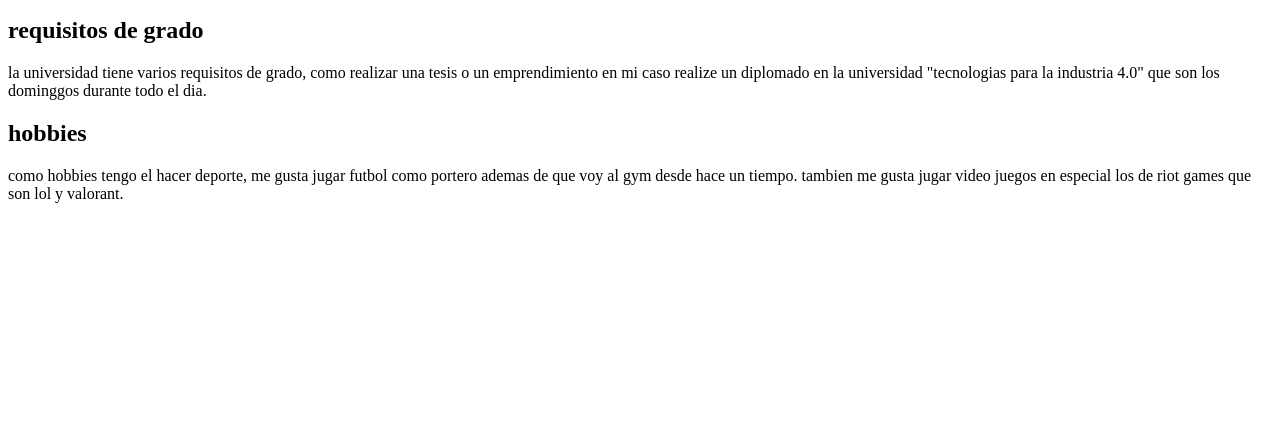
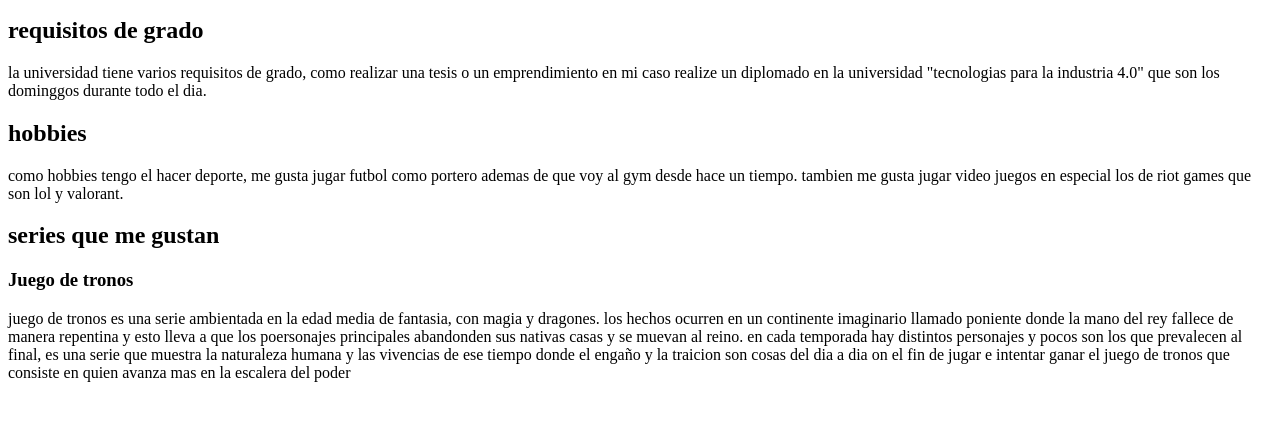
Before and after one commit to JulGarc/Actividaduenas_practicas, a plain HTML site: page index.html in a window 1280 px wide. Shown: the part 137-558 px from the top of the page. Drawn offline with Linux system fonts and the light colour scheme.

Commit message:
se agrego un subtituo con series y se describe la primera serie que es juego de tronos con un parrafo nuevo

```diff
--- a/index.html
+++ b/index.html
@@ -28,6 +28,16 @@
       un tiempo. tambien me gusta jugar video juegos en especial los de riot games que son lol y valorant.
     </p>
 
+    <h2>series que me gustan</h2>
+    <h3>Juego de tronos</h3>
+    <p>
+      juego de tronos es una serie ambientada en la edad media de fantasia, con magia y dragones. los hechos ocurren
+    en un continente imaginario llamado poniente donde la mano del rey fallece de manera repentina y esto lleva a que
+    los poersonajes principales abandonden sus nativas casas y se muevan al reino.
+    en cada temporada hay distintos personajes y pocos son los que prevalecen al final, es una serie que muestra la
+    naturaleza humana y las vivencias de ese tiempo donde el engaño y la traicion son cosas del dia a dia on el fin
+    de jugar e intentar ganar el juego de tronos que consiste en quien avanza mas en la escalera del poder
+    </p>
 
 </body>
 </html>
```
